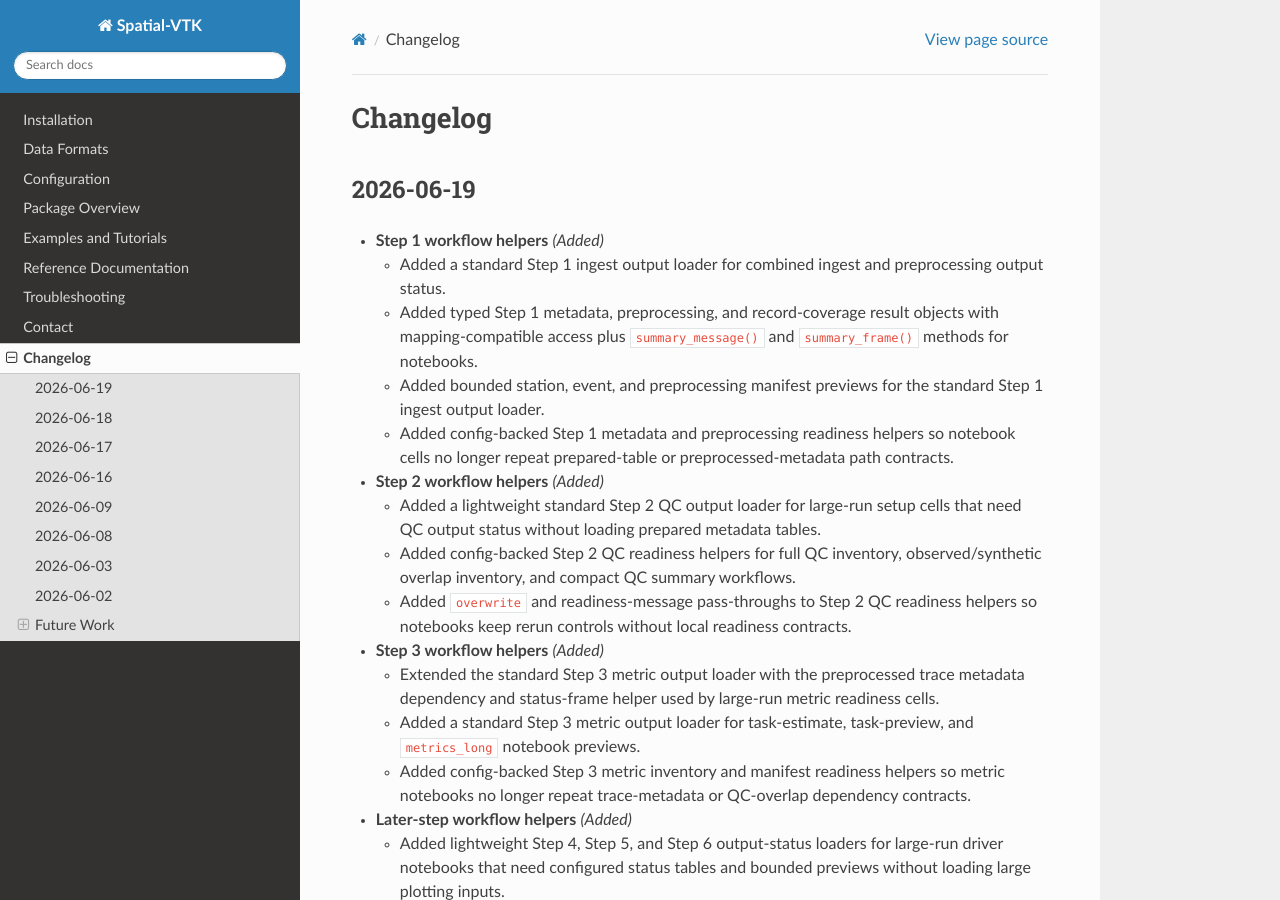
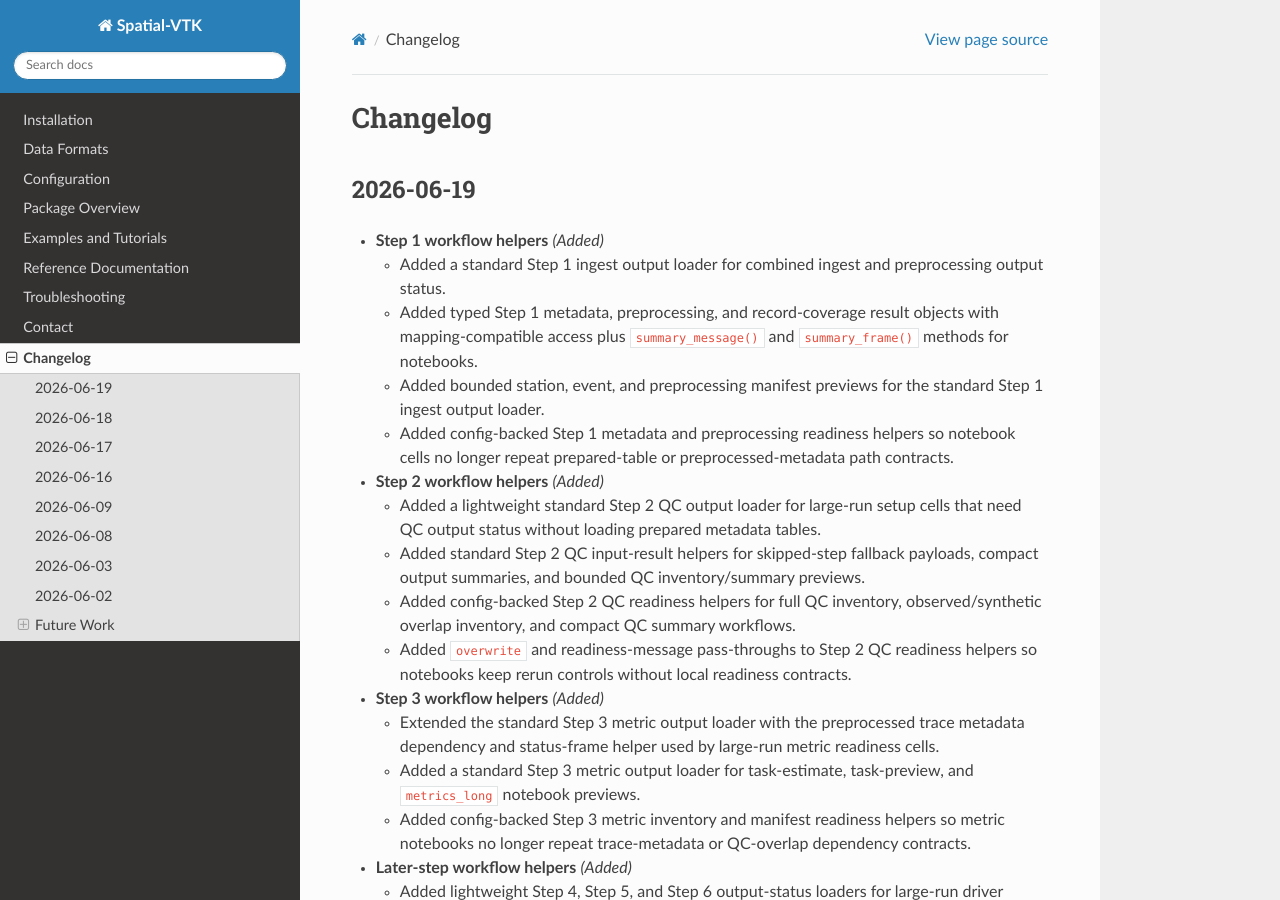
Before and after one commit to bcbirkel/spatial-vtk, a Sphinx documentation site: the page built from docs/changelog.rst, in a window 1280 px wide and 900 px high. Built offline with Sphinx 7.4.7 and the Read the Docs theme 3.1.0, drawn with Linux system fonts in a browser that asks for light colours.

Commit message:
Add Step 2 QC input result helpers

```diff
--- a/docs/changelog.rst
+++ b/docs/changelog.rst
@@ -21,6 +21,9 @@ Changelog
 
   - Added a lightweight standard Step 2 QC output loader for large-run setup
     cells that need QC output status without loading prepared metadata tables.
+  - Added standard Step 2 QC input-result helpers for skipped-step fallback
+    payloads, compact output summaries, and bounded QC inventory/summary
+    previews.
   - Added config-backed Step 2 QC readiness helpers for full QC inventory,
     observed/synthetic overlap inventory, and compact QC summary workflows.
   - Added ``overwrite`` and readiness-message pass-throughs to Step 2 QC
--- a/docs/package_overview.rst
+++ b/docs/package_overview.rst
@@ -95,8 +95,8 @@ Common tasks:
 
 Start with public helpers from ``spatial_vtk.qc``:
 
-- ``load_standard_qc_inputs`` for standard Step 2 prepared metadata and QC
-  output-group loading
+- ``load_standard_qc_inputs`` for standard Step 2 prepared metadata, QC
+  output-group loading, skipped-step results, and bounded preview display
 - ``load_standard_qc_workflow_outputs`` for large-run Step 2 QC output status
   without eager prepared-table reads
 - ``run_qc_inventory_from_config`` for full waveform and metric QC inventories
--- a/docs/reference/api/qc.rst
+++ b/docs/reference/api/qc.rst
@@ -66,6 +66,9 @@ Public helpers exposed by ``spatial_vtk.qc``:
    * - ``load_standard_qc_inputs``
      - Load standard Step 2 prepared metadata tables and the configured QC
        output group without notebook-local Step 1 output-group table mapping.
+       The returned result owns skipped-step fallback payloads, compact output
+       summaries, and bounded QC inventory/summary previews for standard
+       notebooks.
    * - ``load_standard_qc_workflow_outputs``
      - Load the configured Step 2 QC output group and status frame without
        reading large Step 1 tables in large-run setup cells. The returned
--- a/docs/reference/python_workflows.rst
+++ b/docs/reference/python_workflows.rst
@@ -346,7 +346,8 @@ fallbacks, and bounded previews stay in package code.
    * - Step 2 QC
      - ``spatial_vtk.qc.load_standard_qc_inputs``
      - Prepared stations, events, event-station records, the Step 1 output
-       group, and the Step 2 QC output group.
+       group, the Step 2 QC output group, skipped-step fallback payloads,
+       compact output summaries, and bounded QC inventory/summary previews.
    * - Step 2 large-run QC setup
      - ``spatial_vtk.qc.load_standard_qc_workflow_outputs``
      - The Step 2 QC output group and status frame without eager reads of the
```
Also changed, not shown: docs/examples/step_02_quality_control.ipynb, 3 other files.
